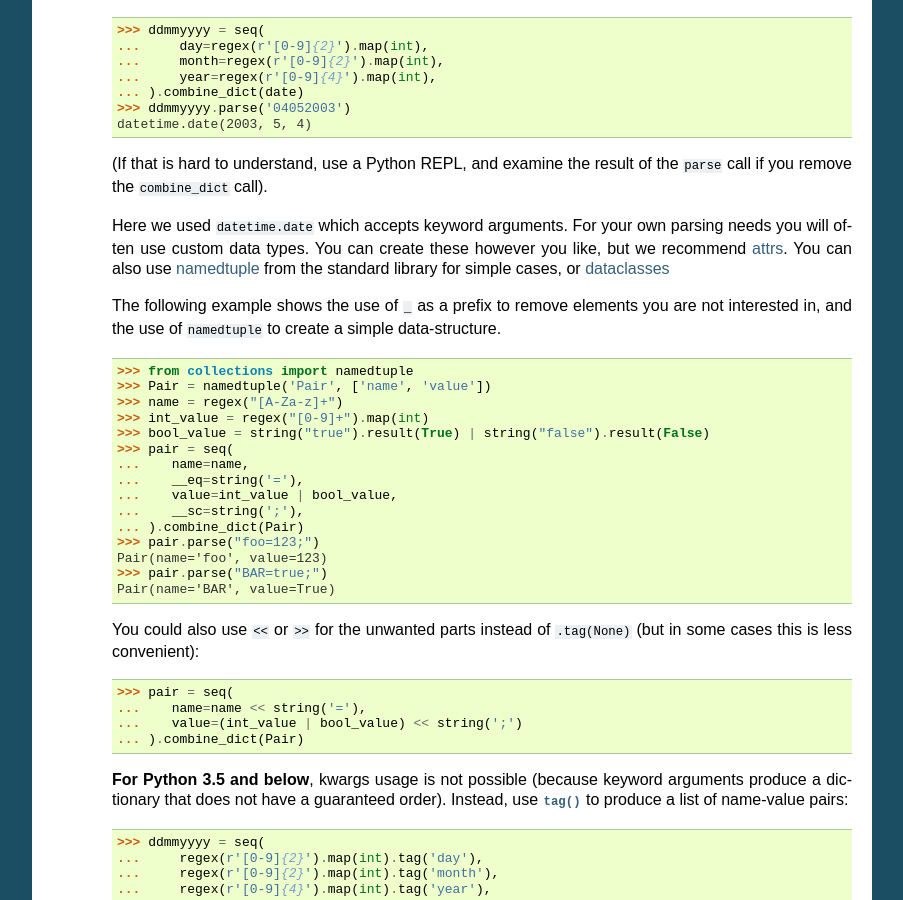
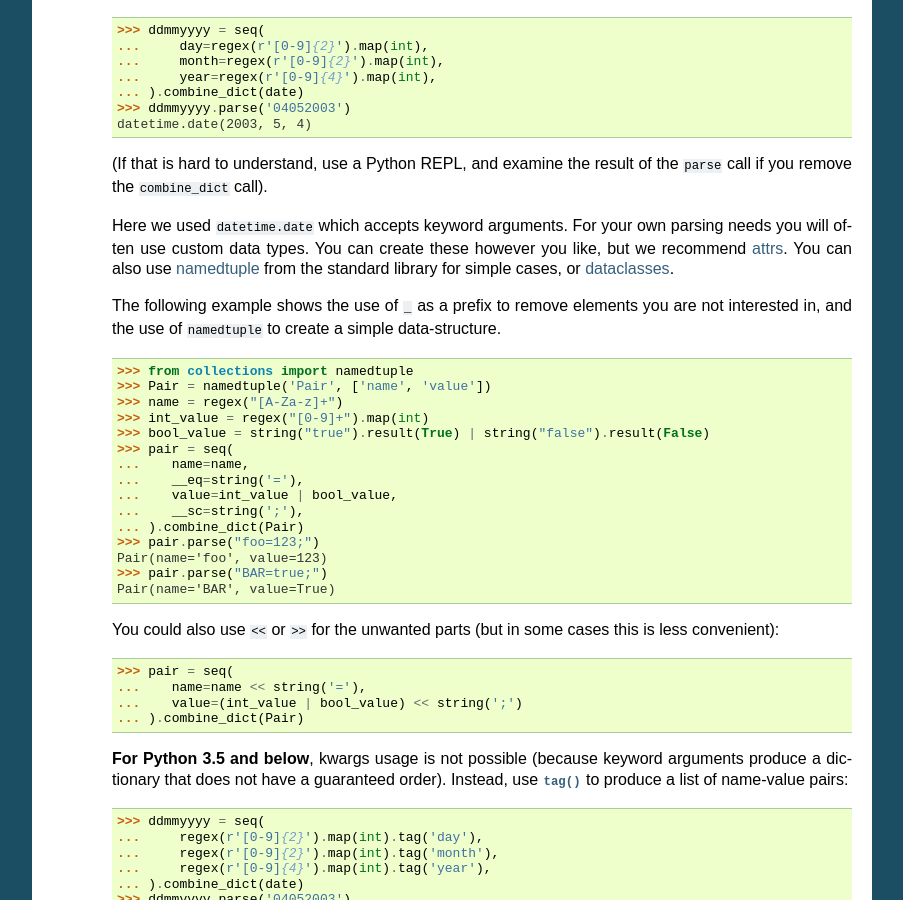
Before and after one commit to python-parsy/parsy, a Sphinx documentation site: the page built from docs/ref/methods_and_combinators.rst, in a window 1280 px wide and 900 px high, scrolled down 2924 px. Shown: the whole window, without its empty margins (198-1101 px from the left). Built offline with Sphinx 7.4.7, drawn with Linux system fonts in a browser that asks for light colours.

Commit message:
Docs fixes

```diff
--- a/docs/howto/other_examples.rst
+++ b/docs/howto/other_examples.rst
@@ -21,6 +21,9 @@ data structures, and the convenient keyword argument syntax for :func:`seq`
 JSON parser
 ===========
 
+A full parser for JSON. (This will not be competitive in terms of performance
+with other implementations!)
+
 .. literalinclude:: ../../examples/json.py
    :language: python
 
--- a/docs/ref/methods_and_combinators.rst
+++ b/docs/ref/methods_and_combinators.rst
@@ -214,7 +214,7 @@ can be used and manipulated as below.
       <https://attrs.readthedocs.io/en/stable/>`_. You can also use `namedtuple
       <https://docs.python.org/3.6/library/collections.html#collections.namedtuple>`_
       from the standard library for simple cases, or `dataclasses
-      <https://docs.python.org/3/library/dataclasses.html>`_
+      <https://docs.python.org/3/library/dataclasses.html>`_.
 
       The following example shows the use of ``_`` as a prefix to remove
       elements you are not interested in, and the use of ``namedtuple`` to
@@ -238,8 +238,8 @@ can be used and manipulated as below.
          >>> pair.parse("BAR=true;")
          Pair(name='BAR', value=True)
 
-      You could also use ``<<`` or ``>>`` for the unwanted parts instead of
-      ``.tag(None)`` (but in some cases this is less convenient):
+      You could also use ``<<`` or ``>>`` for the unwanted parts (but in some
+      cases this is less convenient):
 
       .. code-block:: python
 
```
